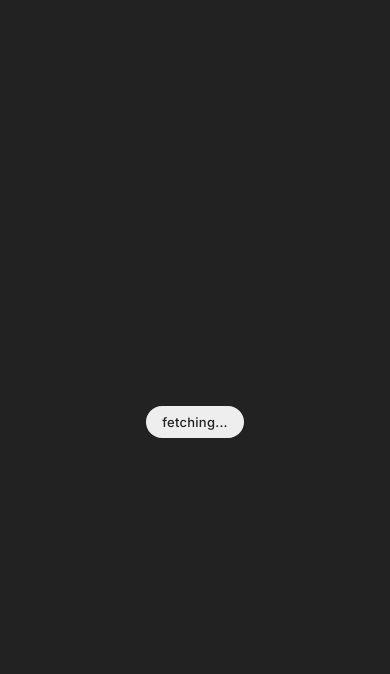
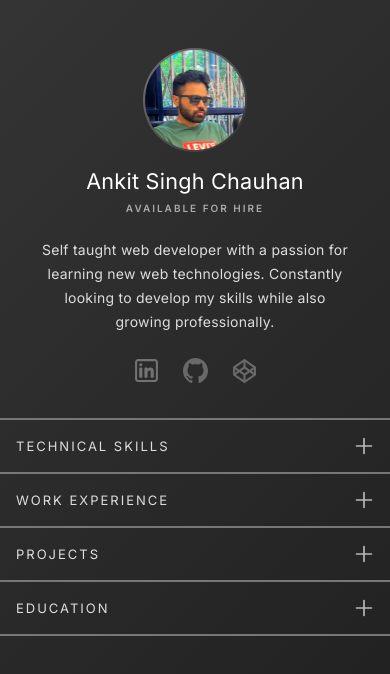
Before and after one commit to ankitc248/my-portfolio, a React (Create React App) app: page / in a window 390 px wide. Shown: the top 674 px of the page. Built offline with nearby package versions, Linux system fonts and the light colour scheme.

Commit message:
Improved loading

```diff
--- a/src/App.js
+++ b/src/App.js
@@ -1,9 +1,7 @@
-import { useState } from "react";
+import { useEffect, useState } from "react";
 import "./App.css";
 import "./main.css";
-import "./PortfolioDetails.js";
 import PortfolioDetails from "./PortfolioDetails.js";
-import "./components/developerFooter.jsx";
 import DeveloperFooter from "./components/developerFooter.jsx";
 export default function App() {
   const [wholeLoaded, setWholeLoaded] = useState(false);
@@ -11,12 +9,24 @@ export default function App() {
     PortfolioDetails,
     "sequence"
   );
-  window.addEventListener("load", () => {
-    setWholeLoaded(true);
-  });
+
+  useEffect(() => {
+    const onPageLoad = () => {
+      setWholeLoaded(true);
+    };
+    if (document.readyState === "complete") {
+      onPageLoad();
+    } else {
+      window.addEventListener("load", onPageLoad, false);
+      return () => window.removeEventListener("load", onPageLoad);
+    }
+  }, [wholeLoaded]);
+
   return (
     <main className="main">
-      <div className={`loader-container stickers ${wholeLoaded ? "hidden" : ""}`}>
+      <div
+        className={`loader-container stickers ${wholeLoaded ? "hidden" : ""}`}
+      >
         <span className="loader-text sticker">fetching...</span>
       </div>
       <section className="center-container">
--- a/src/css/developerFooter.css
+++ b/src/css/developerFooter.css
@@ -45,10 +45,3 @@
 .developer-links a:focus .link-icon img {
         filter: invert(59%) sepia(4%) saturate(19%) hue-rotate(338deg) brightness(90%) contrast(87%);
 }
-
-@media screen and (max-width: 500px) {
-        .developer-footer {
-                justify-content: center;
-                padding-bottom: 5rem;
-        }
-}
--- a/src/main.css
+++ b/src/main.css
@@ -406,4 +406,7 @@ ul.pretty-list li .list-text {
                 min-height: 100dvh;
                 justify-content: flex-start;
         }
+        .about{
+                padding-top: 2rem;
+        }
 }
```
Also changed, not shown: 11 other files (tests, documents, lock files or other folders).
